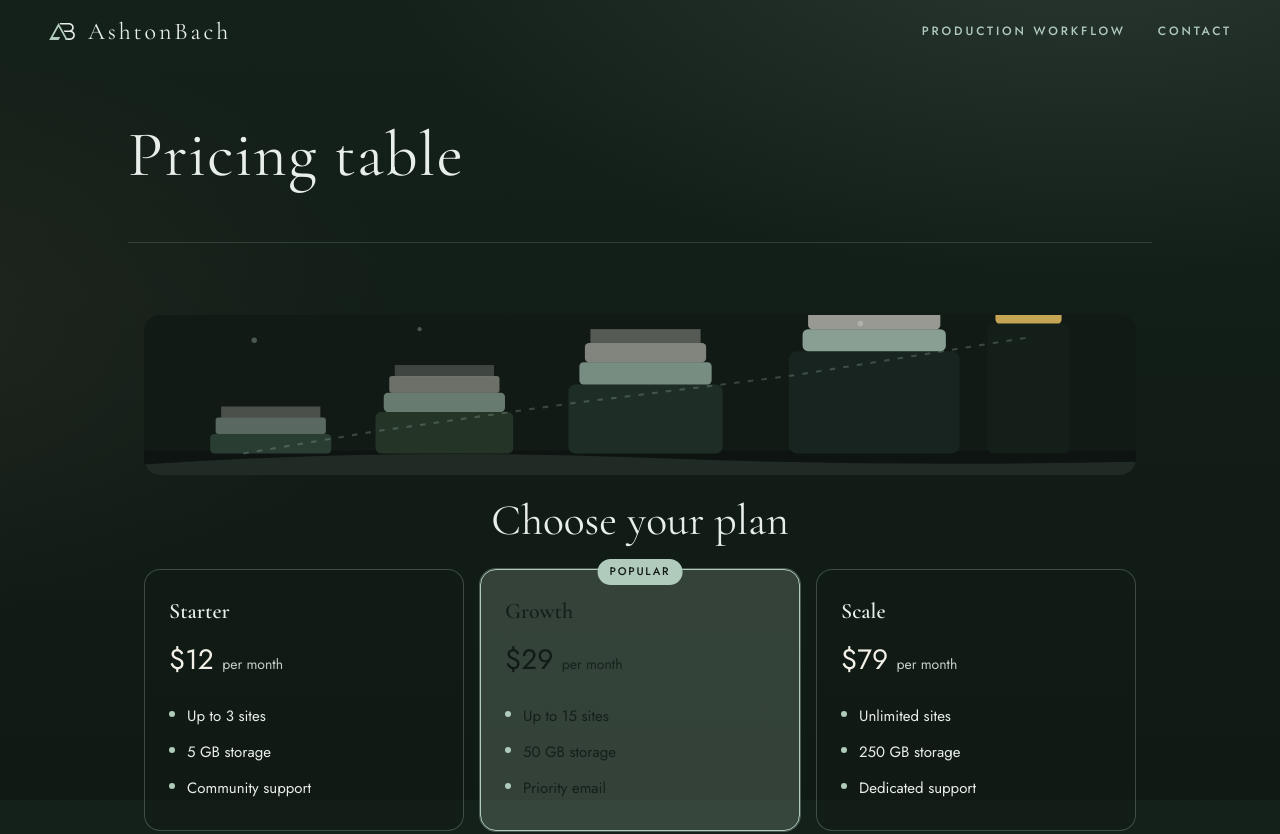
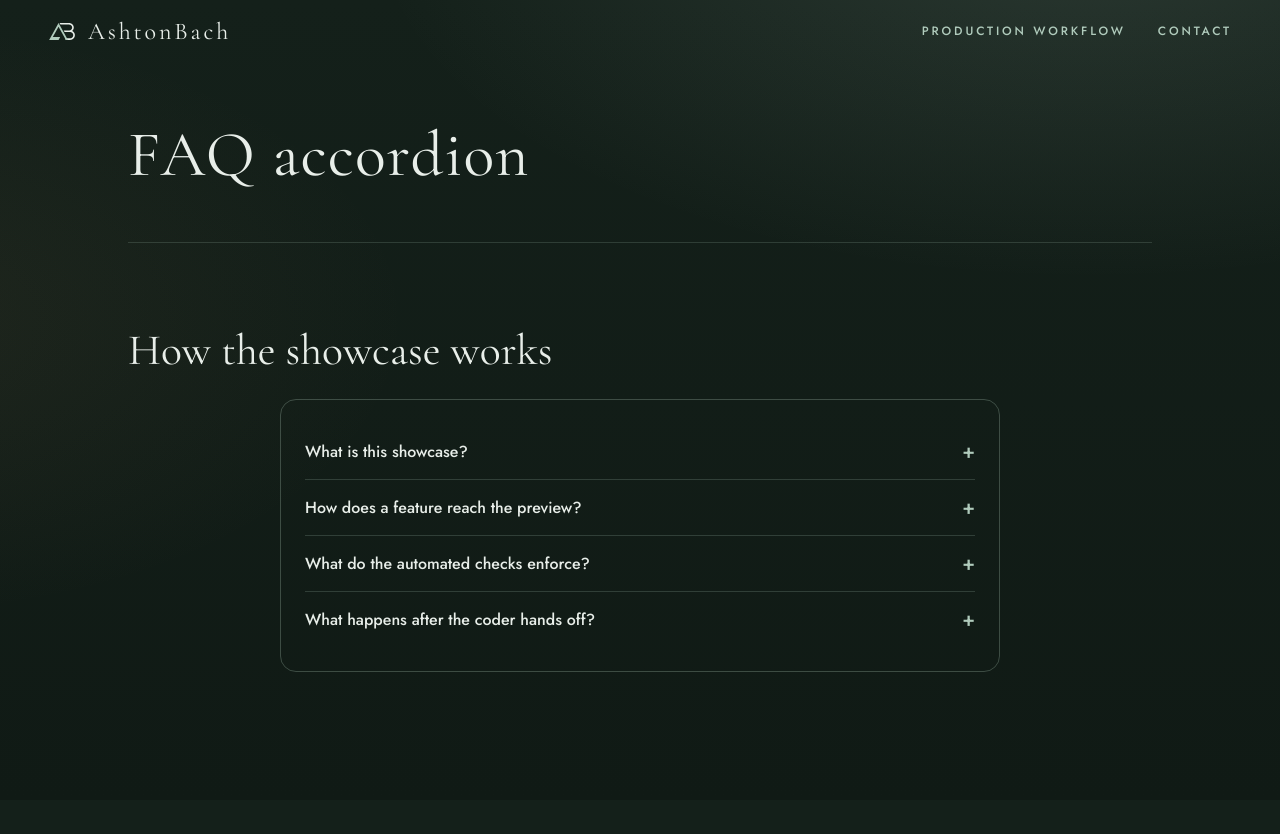
Before and after one commit to ashtonbach/agent-showcase, a Next.js app: page / in a window 1280 px wide. Shown: the top 834 px of the page. Built offline with nearby package versions, Linux system fonts and the light colour scheme.

Commit message:
Feature: merged by Rowan (AI reviewer) after REVIEW: APPROVE 5425721 (#sc/faq-accordion-tn688d)
Merged by Rowan (AI reviewer) after REVIEW: APPROVE 5425721 and kit-gate PASS (via merge_confirm).

```diff
--- a/app/lab/current.json
+++ b/app/lab/current.json
@@ -1 +1 @@
-{"slug":"pricing-table"}
+{"slug":"faq-accordion"}
--- /dev/null
+++ b/app/lab/faq-accordion/index.tsx
@@ -0,0 +1,136 @@
+"use client";
+
+import { useState } from "react";
+
+const FAQS = [
+  {
+    q: "What is this showcase?",
+    a: "A timed live run where autonomous agents each own a role—coding, design, review, and QA—and ship one small product feature on a shared repo.",
+  },
+  {
+    q: "How does a feature reach the preview?",
+    a: "The coder implements the spec, runs an automated gate (file rules, build, and layout checks), then pushes; Vercel builds the branch and posts a preview URL on the pull request.",
+  },
+  {
+    q: "What do the automated checks enforce?",
+    a: "Allowed file paths, no banned network or env APIs, a single client React component with scoped styles, accessible accordion markup, and responsive layout at 390px and 1280px without horizontal scroll.",
+  },
+  {
+    q: "What happens after the coder hands off?",
+    a: "A reviewer validates the change against the spec and preview; design and QA may follow; fixes loop until checks pass or the run window ends.",
+  },
+];
+
+const css = `
+.lab-faq {
+  width: min(720px, 100%);
+  margin: 8px auto 56px;
+  border: 1px solid rgba(176, 203, 188, 0.28);
+  border-radius: 16px;
+  padding: 24px;
+  box-sizing: border-box;
+}
+.lab-faq-title {
+  font-family: var(--serif);
+  font-weight: 400;
+  font-size: 30px;
+  line-height: 1.15;
+  margin: 0 0 20px;
+  color: var(--mist);
+}
+.lab-faq-list { margin: 0; padding: 0; list-style: none; }
+.lab-faq-item { border-top: 1px solid rgba(176, 203, 188, 0.2); }
+.lab-faq-item:first-child { border-top: none; }
+.lab-faq-trigger {
+  width: 100%;
+  display: flex;
+  align-items: center;
+  justify-content: space-between;
+  gap: 16px;
+  padding: 16px 0;
+  margin: 0;
+  border: none;
+  background: transparent;
+  color: var(--mist);
+  font-family: var(--sans);
+  font-size: 1rem;
+  font-weight: 500;
+  text-align: left;
+  cursor: pointer;
+}
+.lab-faq-trigger:hover { color: var(--sage); }
+.lab-faq-trigger:focus-visible {
+  outline: 2px solid var(--sage);
+  outline-offset: 2px;
+  border-radius: 4px;
+}
+.lab-faq-icon {
+  flex-shrink: 0;
+  font-size: 1.25rem;
+  line-height: 1;
+  color: var(--sage);
+}
+.lab-faq-panel {
+  margin: 0 0 16px;
+  padding: 0 0 4px;
+  color: #F2EFE6;
+  font-family: var(--sans);
+  font-size: 0.95rem;
+  line-height: 1.55;
+}
+@media (prefers-reduced-motion: no-preference) {
+  .lab-faq-panel { animation: lab-faq-in 0.2s ease; }
+}
+@keyframes lab-faq-in {
+  from { opacity: 0; transform: translateY(-4px); }
+  to { opacity: 1; transform: translateY(0); }
+}
+`;
+
+export default function Lab() {
+  const [open, setOpen] = useState<number | null>(null);
+  const titleId = "lab-faq-heading";
+
+  const toggle = (index: number) => {
+    setOpen((prev) => (prev === index ? null : index));
+  };
+
+  return (
+    <section data-lab="faq-accordion" aria-labelledby={titleId}>
+      <style>{css}</style>
+      <h2 id={titleId} className="lab-faq-title">How the showcase works</h2>
+      <div className="lab-faq">
+        <ul className="lab-faq-list">
+          {FAQS.map((item, i) => {
+            const panelId = `lab-faq-panel-${i}`;
+            const expanded = open === i;
+            return (
+              <li key={panelId} className="lab-faq-item">
+                <button
+                  type="button"
+                  className="lab-faq-trigger"
+                  aria-expanded={expanded}
+                  aria-controls={panelId}
+                  onClick={() => toggle(i)}
+                >
+                  <span>{item.q}</span>
+                  <span className="lab-faq-icon" aria-hidden="true">
+                    {expanded ? "−" : "+"}
+                  </span>
+                </button>
+                <div
+                  id={panelId}
+                  role="region"
+                  className="lab-faq-panel"
+                  hidden={!expanded}
+                >
+                  {item.a}
+                </div>
+              </li>
+            );
+          })}
+        </ul>
+      </div>
+    </section>
+  );
+}
--- a/app/lab/pricing-table/index.tsx
+++ /dev/null
@@ -1,93 +0,0 @@
-"use client";
-import { useState, useEffect, useRef } from "react";
-
-/* Example plan prices — illustrative showcase data, not live pricing */
-const TIERS = [
-  { name: "Starter", price: 12, bullets: ["Up to 3 sites", "5 GB storage", "Community support"] },
-  {
-    name: "Growth",
-    price: 29,
-    bullets: ["Up to 15 sites", "50 GB storage", "Priority email"],
-    best: true,
-  },
-  { name: "Scale", price: 79, bullets: ["Unlimited sites", "250 GB storage", "Dedicated support"] },
-];
-
-const css = `
-.lab-wrap { width: min(960px, 100%); margin: 8px auto 56px; padding: 0 16px; box-sizing: border-box; }
-.lab-header-art { display: block; width: 100%; aspect-ratio: 9 / 2; border-radius: 16px; object-fit: cover; margin-bottom: 20px; }
-.lab-header-fb { display: block; width: 100%; aspect-ratio: 9 / 2; border-radius: 16px; margin-bottom: 20px; background: rgba(176, 203, 188, 0.12); border: 1px solid rgba(176, 203, 188, 0.28); }
-.lab-title { font-family: var(--serif); font-weight: 400; font-size: 30px; line-height: 1.15; color: var(--mist); margin: 0 0 28px; text-align: center; }
-.lab-grid { list-style: none; margin: 0; padding: 0; display: grid; grid-template-columns: repeat(3, 1fr); gap: 16px; }
-@media (max-width: 760px) { .lab-grid { grid-template-columns: 1fr; max-width: min(720px, 100%); margin: 0 auto; } }
-.lab-card { position: relative; border: 1px solid rgba(176, 203, 188, 0.28); border-radius: 16px; padding: 24px; background: rgba(18, 26, 22, 0.35); color: #F2EFE6; }
-.lab-card[data-best="true"] { border-color: var(--sage); background: rgba(176, 203, 188, 0.22); box-shadow: 0 0 0 1px rgba(176, 203, 188, 0.35); color: #121A16; }
-.lab-card[data-best="true"] .lab-plan { color: #14201A; }
-.lab-card[data-best="true"] .lab-price { color: #121A16; }
-.lab-card[data-best="true"] .lab-price span { color: #14201A; opacity: 0.9; }
-.lab-card[data-best="true"] .lab-feats li { color: #14201A; }
-.lab-badge { position: absolute; top: -11px; left: 50%; transform: translateX(-50%); font-family: var(--sans); font-weight: 500; font-size: 11px; letter-spacing: 0.16em; text-transform: uppercase; background: var(--sage); color: #121A16; padding: 4px 12px; border-radius: 999px; }
-.lab-plan { font-family: var(--serif); font-size: 22px; margin: 0 0 8px; color: var(--mist); }
-.lab-price { font-size: 28px; margin: 0 0 16px; color: #F2EFE6; }
-.lab-price span { font-size: 14px; font-weight: 400; color: #E8EEE9; opacity: 0.85; }
-.lab-feats { margin: 0; padding: 0; list-style: none; }
-.lab-feats li { padding: 6px 0 6px 18px; position: relative; font-size: 15px; color: #E8EEE9; }
-.lab-feats li::before { content: ""; position: absolute; left: 0; top: 13px; width: 6px; height: 6px; border-radius: 50%; background: var(--sage); }
-.lab-note { margin: 28px 0 0; text-align: center; font-size: 14px; color: #E8EEE9; opacity: 0.8; }
-@media (prefers-reduced-motion: reduce) { .lab-card { transition: none; } }
-`;
-
-function HeaderArt() {
-  const ref = useRef<HTMLImageElement>(null);
-  const [useFallback, setUseFallback] = useState(false);
-
-  useEffect(() => {
-    const el = ref.current;
-    if (!el || useFallback) return;
-    if (el.complete && el.naturalWidth === 0) setUseFallback(true);
-  }, [useFallback]);
-
-  if (useFallback) return <span className="lab-header-fb" data-art="fallback" aria-hidden="true" />;
-  return (
-    <img
-      ref={ref}
-      className="lab-header-art"
-      data-art="image"
-      src="/lab/pricing-table/header.svg"
-      width={720}
-      height={160}
-      alt=""
-      onError={() => setUseFallback(true)}
-    />
-  );
-}
-
-export default function Lab() {
-  const titleId = "lab-pricing-title";
-  return (
-    <section className="lab-wrap" data-lab="pricing-table" aria-labelledby={titleId}>
-      <style>{css}</style>
-      <HeaderArt />
-      <h2 id={titleId} className="lab-title">Choose your plan</h2>
-      <ul className="lab-grid">
-        {TIERS.map((t) => (
-          <li
-            key={t.name}
-            className="lab-card"
-            {...(t.best ? { "data-best": "true" } : {})}
-          >
-            {t.best ? <span className="lab-badge">Popular</span> : null}
-            <h3 className="lab-plan">{t.name}</h3>
-            <p className="lab-price">${t.price} <span>per month</span></p>
-            <ul className="lab-feats">
-              {t.bullets.map((b) => (
-                <li key={b}>{b}</li>
-              ))}
-            </ul>
-          </li>
-        ))}
-      </ul>
-      <p className="lab-note">Example data: these plans are illustrative; the showcase sells nothing.</p>
-    </section>
-  );
-}
--- a/app/page.tsx
+++ b/app/page.tsx
@@ -1,4 +1,4 @@
-import Lab from "./lab/pricing-table";
+import Lab from "./lab/faq-accordion";
 import { readDemoKey, demoTitle } from "./demo-name";
 const demoKey = readDemoKey();
 const demoName = demoTitle();
```
Also changed, not shown: public/lab/pricing-table/header.svg (deleted).
